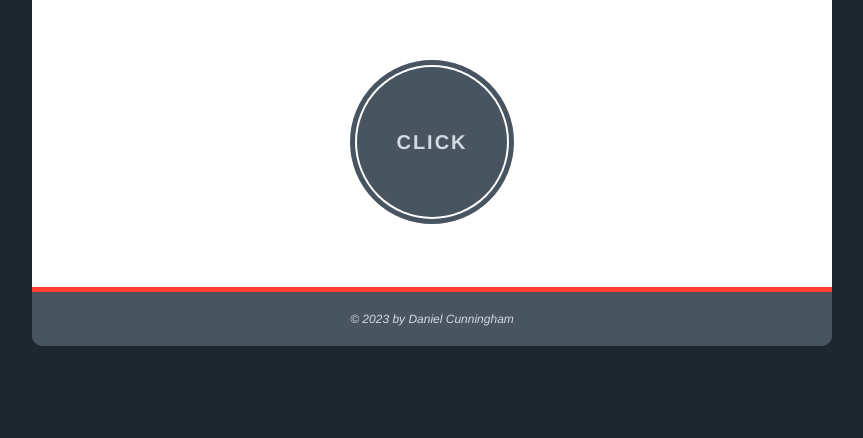
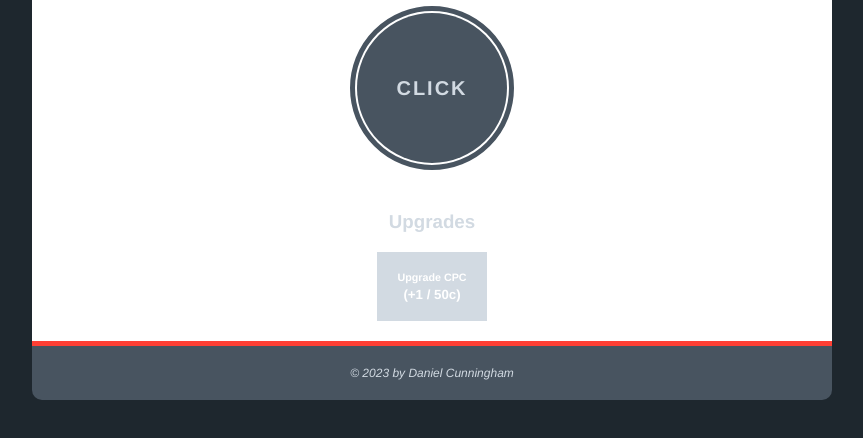
Before and after one commit to danielcunningham90/clicker_game, a plain HTML site: page index.html in a window 1280 px wide. Shown: the part 270-708 px from the top of the page, without its empty margins (208-1071 px from the left). Drawn offline with Linux system fonts and the light colour scheme.

Commit message:
Create Upgrade Button and there Functionality

```diff
--- a/index.html
+++ b/index.html
@@ -26,6 +26,15 @@
 
         <div class="game-content">
             <div class="clicker-button" id="clicker-button">Click</div>
+
+            <div class="game-upgrades">
+                <h3>Upgrades</h3>
+
+                <div class="upgrade-button" id="upgrade-button-cpc">
+                    <h6>Upgrade CPC</h6>
+                    <h5>(+<span id="upgrade_cpc_increase">0</span> / <span id="upgrade_cpc_cost">0</span>c)</h5>
+                </div>
+            </div>
         </div>
 
         <div class="game-footer">
--- a/src/game.js
+++ b/src/game.js
@@ -1,29 +1,56 @@
 const cta = {
-    clicker: document.getElementById('clicker-button')
+    clicker: document.getElementById('clicker-button'),
+    upgrade: {
+        cpc: document.getElementById('upgrade-button-cpc')
+    }
 }
 
 const disp = {
     clicks: document.getElementById('current_clicks'),
-    cpc: document.getElementById('current_cpc')
+    cpc: document.getElementById('current_cpc'),
+
+    upgrade: {
+        cpc: {
+            cost: document.getElementById('upgrade_cpc_cost'),
+            increase: document.getElementById('upgrade_cpc_increase')
+        }
+    }
 }
 
 let current_clicks = 0;
 let current_cpc = 1;
 
+let upgradeCPC = {
+    level: 1,
+    cost: 50,
+    increase: 1,
+    costFactor: 2.5,
+    increaseFactor: 1.5
+}
+
 
 function drawDisplay() {
     disp.clicks.innerHTML = current_clicks;
     disp.cpc.innerHTML = current_cpc;
+    disp.upgrade.cpc.cost.innerHTML = upgradeCPC.cost;
+    disp.upgrade.cpc.increase.innerHTML = upgradeCPC.increase;
+
 }
 
 function saveData() {
     localStorage.setItem('current_clicks', current_clicks);
     localStorage.setItem('current_cpc', current_cpc);
+    localStorage.setItem('current_cpc_cost', upgradeCPC.cost);
+    localStorage.setItem('current_cpc_level', upgradeCPC.level);
+    localStorage.setItem('current_cpc_increase', upgradeCPC.increase);
 }
 
 function loadData() {
     current_clicks = parseInt(localStorage.getItem('current_clicks'));
     current_cpc = parseInt(localStorage.getItem('current_cpc'));
+    upgradeCPC.level = parseInt(localStorage.getItem('current_cpc_level'));
+    upgradeCPC.cost = parseInt(localStorage.getItem('current_cpc_cost'));
+    upgradeCPC.increase = parseInt(localStorage.getItem('current_cpc_increase'));
 }
 
 function newGame() {
@@ -44,6 +71,22 @@ function generateClick() {
     saveData();
 }
 
+function buyUpgrade() {
+    if(current_clicks >= upgradeCPC.cost) {
+        console.log("Kauf erfolgreich")
+        current_clicks -= upgradeCPC.cost;
+        current_cpc += upgradeCPC.increase;
+        upgradeCPC.level++;
+        upgradeCPC.cost = Math.round(upgradeCPC.cost * upgradeCPC.costFactor);
+        upgradeCPC.increase = Math.round(upgradeCPC.increase * upgradeCPC.increaseFactor);
+        saveData();
+        drawDisplay();
+
+    } else {
+        console.log("Kauf fehlgeschlagen")
+    }
+}
+
 
 
 if ( localStorage.getItem('current_clicks') ) {
@@ -53,3 +96,4 @@ if ( localStorage.getItem('current_clicks') ) {
 }
 
 cta.clicker.addEventListener('click', generateClick);
+cta.upgrade.cpc.addEventListener('click', buyUpgrade)
--- a/src/style.css
+++ b/src/style.css
@@ -112,6 +112,33 @@ h1, h2, h3, h4, h5, h6 { line-height: 1; margin: 0; padding: 0; }
     transform: scale(1.1) rotate(-20deg);
 }
 
+.game-upgrades {
+    display: flex;
+    flex-direction: column;
+    align-items: center;
+    justify-content: center;
+}
+
+.game-upgrades h3 {
+    margin: 0 0 var(--gap) 0;
+}
+
+.upgrade-button {
+    display: flex;
+    flex-direction: column;
+    gap: 0.5rem;
+    padding: var(--gap);
+    background: var(--light);
+    color: var(--white);
+    text-align: center;
+    cursor: pointer;
+    transition: all 250ms;
+}
+
+.upgrade-button:hover {
+    background: var(--prime);
+}
+
 .game-footer {
     font-size: 1.2rem;
     font-style: italic;
```
Also changed, not shown: 1 other file.
